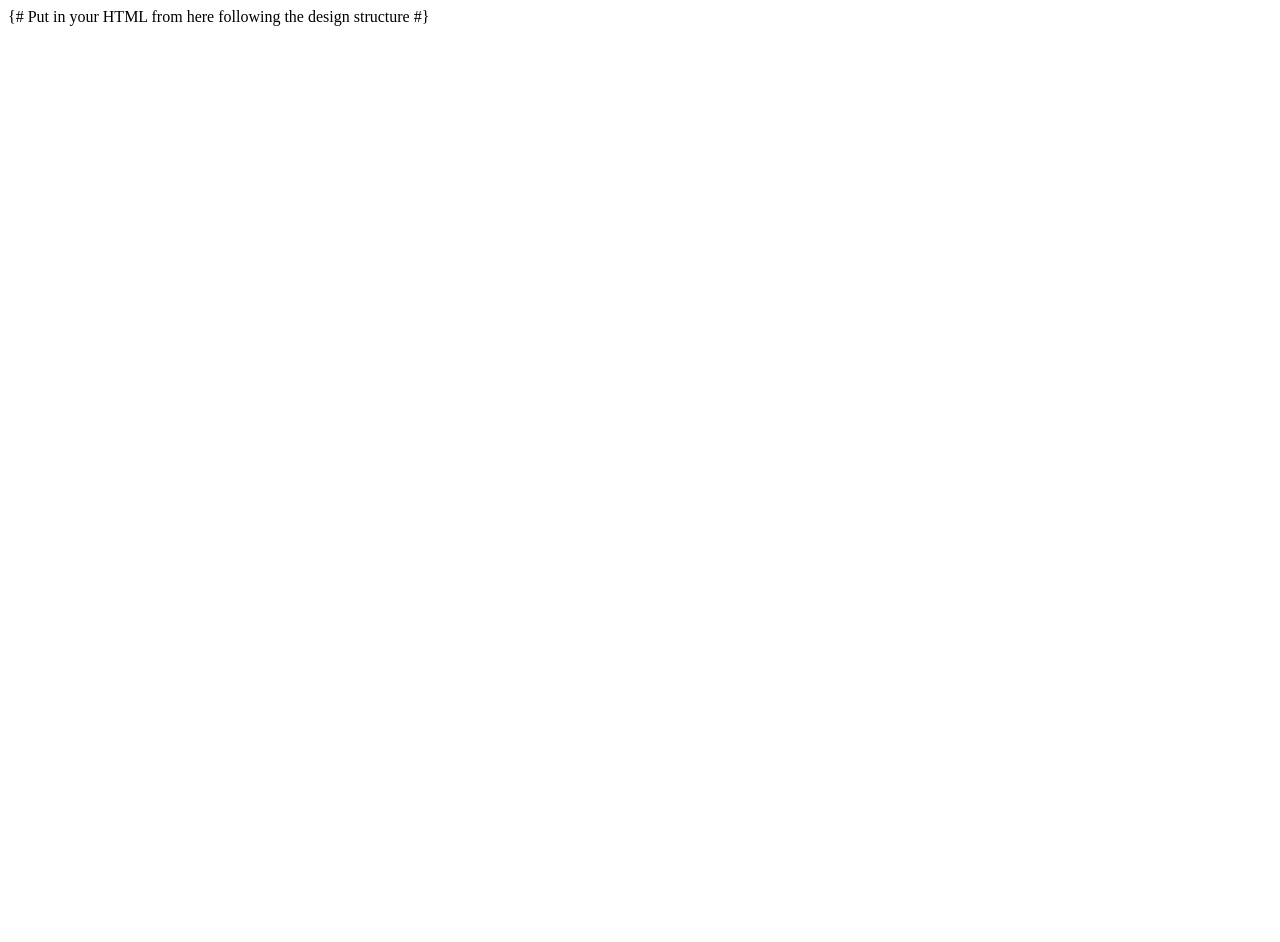
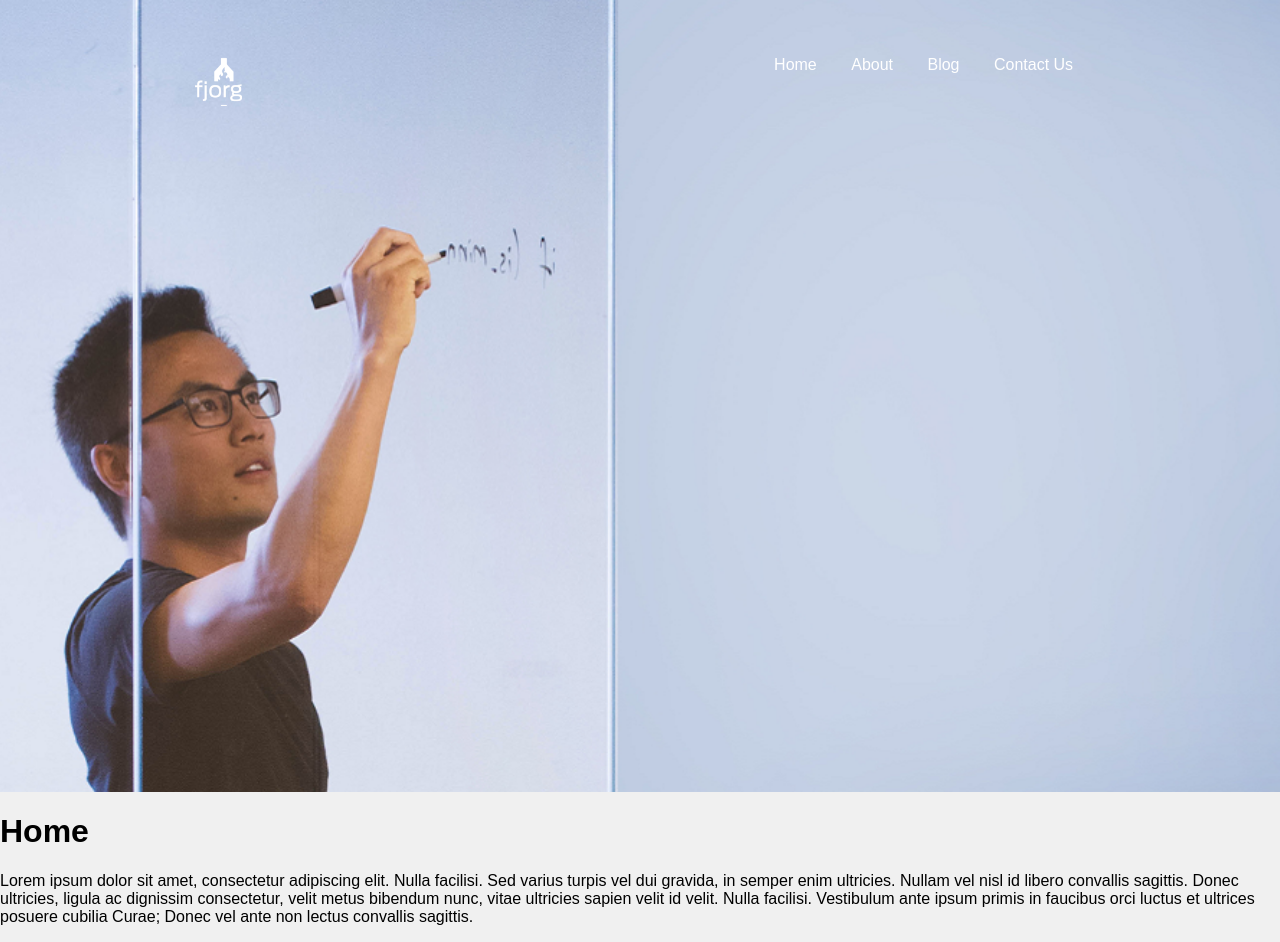
Before and after one commit to VincentSD/SideCodeTeam, a plain HTML site: page team-pages/AkyenSamuel/index.html in a window 1280 px wide. Before the commit the page ends 800 px from the top, so only its background shows below. Drawn offline with Linux system fonts and the light colour scheme.

Commit message:
First half of main page styling

```diff
--- a/team-pages/AkyenSamuel/css/styles.css
+++ b/team-pages/AkyenSamuel/css/styles.css
@@ -1 +1,38 @@
-/* Start */
+body {
+    padding: 0;
+    margin: 0;
+    font-family: Arial, sans-serif;
+    background-color: #f0f0f0;
+}
+
+.mainpage {
+    width: calc(97.9vw - 2rem);
+    height: calc(95vh - 2rem);
+    background-image: url(/team-pages/AkyenSamuel/image/slide-1.png);
+    background-size: cover;
+    background-position: center;
+    background-repeat: no-repeat;
+    padding: 2rem;
+}
+
+
+.logo {
+    background-image: url(/team-pages/AkyenSamuel/image/logo.png);
+    height: 50px;
+    width: 50px;
+}
+
+
+.navbar {
+    display: flex;
+    justify-content: space-between;
+    height: 40px;    margin:1.5rem 10rem;
+    border-color: aqua;
+}
+
+.navbar a {
+    color: white;
+    text-decoration: none;
+    padding: 10px;
+    margin-right: 10px;
+}
--- a/team-pages/AkyenSamuel/index.html
+++ b/team-pages/AkyenSamuel/index.html
@@ -1 +1,33 @@
-{# Put in your HTML from here following the design structure #}
+<!DOCTYPE html>
+<html lang="en">
+
+<head>
+    <meta charset="UTF-8">
+    <meta name="viewport" content="width=device-width, initial-scale=1.0">
+    <title>Document</title>
+    <link rel="stylesheet" href="./css/styles.css">
+</head>
+
+<body>
+    <div class="mainpage">
+        <nav class="navbar" role="navigation" aria-label="Main Navigation">
+            <span class="logo"></span>
+            <nav-list>
+                <a href="#home">Home</a>
+                <a href="#about">About</a>
+                <a href="#Blog">Blog</a>
+                <a href="#contact">Contact Us</a>
+            </nav-list>
+        </nav>
+    </div>
+    <div class="section">
+        <h1 id="home">Home</h1>
+        <p>Lorem ipsum dolor sit amet, consectetur adipiscing elit. Nulla facilisi. Sed varius turpis vel dui gravida, in semper enim
+            ultricies. Nullam vel nisl id libero convallis sagittis. Donec ultricies, ligula ac dignissim consectetur, velit metus
+            bibendum
+            nunc, vitae ultricies sapien velit id velit. Nulla facilisi. Vestibulum ante ipsum primis in faucibus orci luctus et
+            ultrices posuere cubilia Curae; Donec vel ante non lectus convallis sagittis.</p>
+    </div>
+</body>
+
+</html>
```
